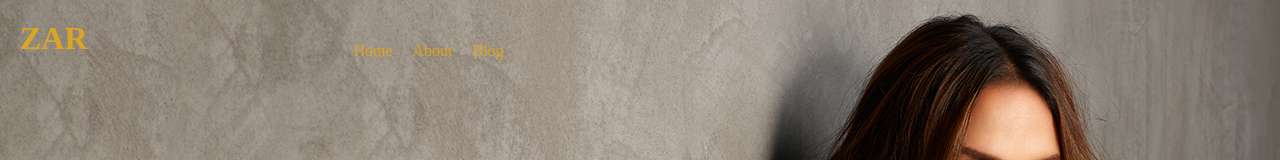
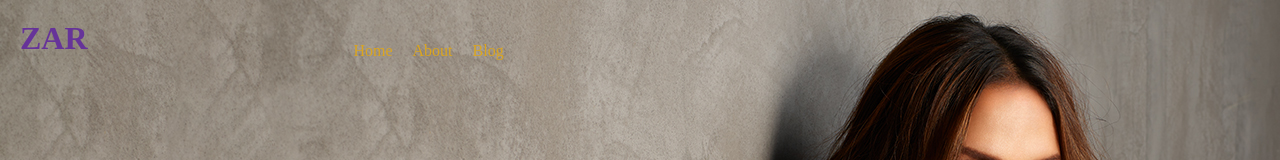
Before and after one commit to KSathishKumar-1979/zarproject, a plain HTML site: page index.html in a window 1280 px wide. Shown: the top 160 px of the page. Drawn offline with Linux system fonts and the light colour scheme.

Commit message:
text color change

```diff
--- a/index.html
+++ b/index.html
@@ -12,7 +12,7 @@
 
      <div class="banner">
         <div class="navbar">
-            <h1>ZAR</h1>
+            <h1 style="color: rebeccapurple;">ZAR</h1>
             <li class="navbarUl" >
                 <ul>Home</ul>
                 <ul>About</ul>
```
